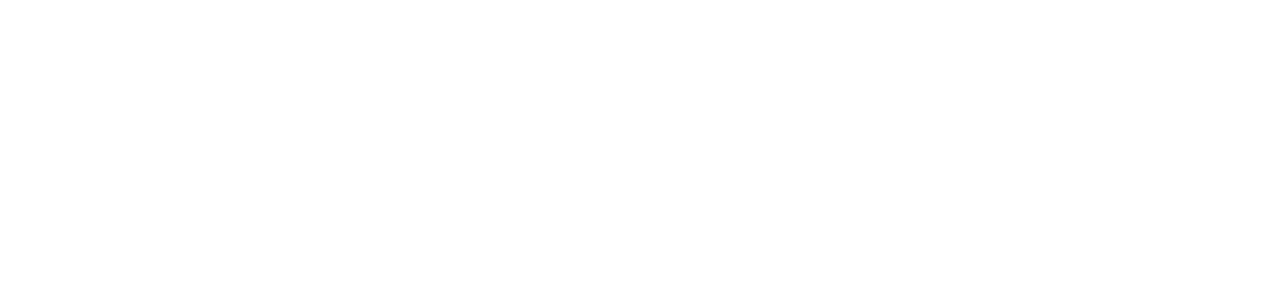
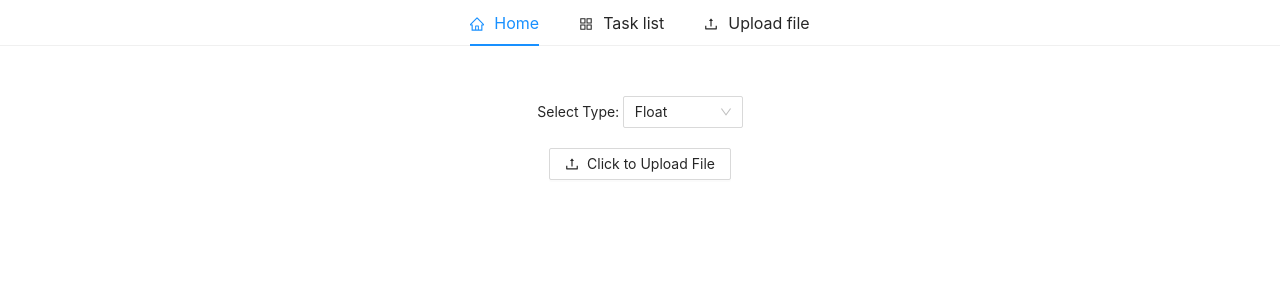
Before and after one commit to Grassgod/msc-web, a React app: page /upload in a window 1280 px wide. Shown: the top 300 px of the page. Built offline with nearby package versions, Linux system fonts and the light colour scheme.

Commit message:
fix route bug

```diff
--- a/src/App.tsx
+++ b/src/App.tsx
@@ -11,10 +11,10 @@ export default class App extends React.Component {
   render() {
     return (
       <BrowserRouter>
-        <Route path='/' exact component={Home}></Route>
-        <Route path='/task-list' exact component={TaskList}></Route>
-        <Route path='/task-detail' exact component={TaskDetail}></Route>
-        <Route path='/upload' exact component={UploadFile}></Route>
+        <Route path='/' exact component={Home} />
+        <Route path='/task-list' exact component={TaskList} />
+        <Route path='/task-detail' exact component={TaskDetail} />
+        <Route path='/upload' exact component={UploadFile} />
       </BrowserRouter>
     )
   }
--- a/src/components/menu/index.tsx
+++ b/src/components/menu/index.tsx
@@ -2,27 +2,45 @@ import React from 'react';
 import { Menu } from 'antd';
 import { HomeOutlined, AppstoreOutlined, UploadOutlined } from '@ant-design/icons';
 import "./index.css"
+import { withRouter } from 'react-router-dom'
 
 interface IState {
     current: string
 }
 
-export default class Navigation extends React.Component<any, IState> {
+class Navigation extends React.Component<any, IState> {
     constructor(props: any) {
         super(props);
         this.state = {
-          current: "home",
+          current: localStorage.getItem('current') || 'home',
         }
+    }
+
+    goToHomepage() {
+        this.props.history.push('/')
+        localStorage.setItem('current', 'home')
+    }
+
+    goToTaskListPage() {
+        this.props.history.push('/task-list')
+        localStorage.setItem('current', 'task')
+    }
+
+    goToUploadFilePage() {
+        this.props.history.push('/upload')
+        localStorage.setItem('current', 'upload')
     }
 
     render() {
         const { current } = this.state;
         return (
           <Menu selectedKeys={[current]} mode="horizontal">
-            <Menu.Item key="home" icon={<HomeOutlined />}>Home</Menu.Item>
-            <Menu.Item key="task" icon={<AppstoreOutlined />}>Task list</Menu.Item>
-            <Menu.Item key="upload" icon={<UploadOutlined />}>Upload file</Menu.Item>
+            <Menu.Item key="home" icon={<HomeOutlined />} onClick={() => this.goToHomepage()}>Home</Menu.Item>
+            <Menu.Item key="task" icon={<AppstoreOutlined />} onClick={() => this.goToTaskListPage()}>Task list</Menu.Item>
+            <Menu.Item key="upload" icon={<UploadOutlined />} onClick={() => this.goToUploadFilePage()}>Upload file</Menu.Item>
           </Menu>
         );
       }
 }
+
+export default withRouter(Navigation)
--- a/src/task-list/index.css
+++ b/src/task-list/index.css
@@ -7,5 +7,5 @@
 
 .table-container {
     width: 90%;
-    margin-top: 40px;
+    margin: 40px auto 0;
 }
--- a/src/task-list/index.tsx
+++ b/src/task-list/index.tsx
@@ -68,7 +68,7 @@ export default class TaskList extends React.Component<any, IState> {
 
   render() {
     return (
-      <div className="task-container">
+      <div>
         <Navigation />
         <div className="table-container">
           <Table columns={columns} dataSource={this.state.data} />
--- a/src/upload/index.css
+++ b/src/upload/index.css
@@ -1,6 +1,11 @@
 .upload-container {
-    margin-top: 40px;
+    display: flex;
+    flex-direction: column;
+    justify-content: center;
+    align-items: center;
+    margin-top: 50px;
 }
-.submit-file {
-    margin-top: 40px;
+
+.upload {
+    margin-top: 20px;
 }
--- a/src/upload/index.tsx
+++ b/src/upload/index.tsx
@@ -1,13 +1,49 @@
 import React from 'react';
 import './index.css'
+import Navigation from '../components/menu'
+import {Select, Upload, message, Button} from 'antd'
+import {UploadOutlined} from '@ant-design/icons'
+
+const {Option} = Select
+
+const uploadProps = {
+    name: 'file',
+    action: 'https://www.mocky.io/v2/5cc8019d300000980a055e76',
+    headers: {
+        authorization: 'authorization-text',
+    },
+    onChange(info: any) {
+        if (info.file.status !== 'uploading') {
+            console.log(info.file, info.fileList);
+        }
+        if (info.file.status === 'done') {
+            message.success(`${info.file.name} file uploaded successfully`);
+        } else if (info.file.status === 'error') {
+            message.error(`${info.file.name} file upload failed.`);
+        }
+    },
+};
 
 export default class UploadFile extends React.Component {
 
-  render () {
-    return (
-      <div>
-
-      </div>
-    )
-  }
+    render() {
+        return (
+            <div>
+                <Navigation/>
+                <div className='upload-container'>
+                    <div>
+                        <span>Select Type: </span>
+                        <Select defaultValue="float" style={{width: 120}}>
+                            <Option value="float">Float</Option>
+                            <Option value="loop">Loop</Option>
+                            <Option value="array">Array</Option>
+                        </Select>
+                    </div>
+                    <Upload className='upload' {...uploadProps}>
+                        <Button icon={<UploadOutlined/>}>Click to Upload File</Button>
+                    </Upload>
+                </div>
+            </div>
+        )
+    }
 }
```
Also changed, not shown: 1 other file (tests, documents, lock files or other folders).
